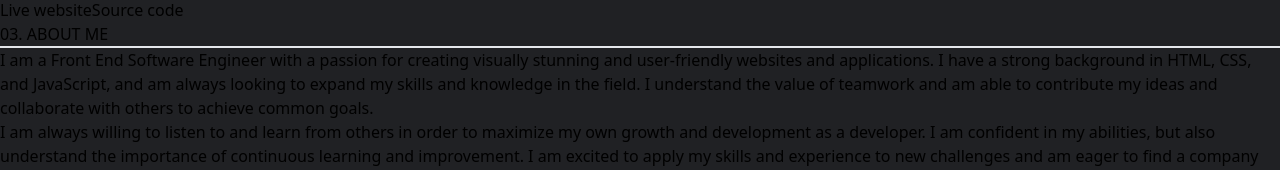
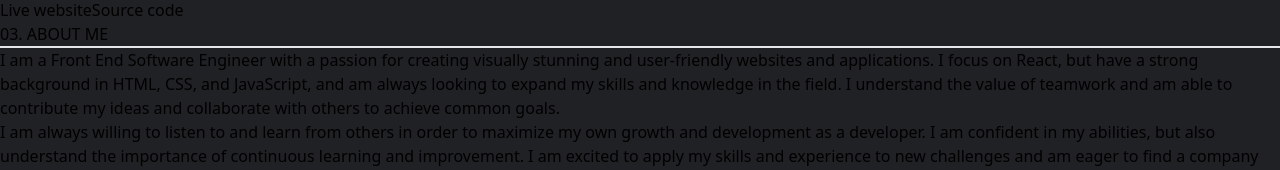
Before and after one commit to LeoJuat/web-portfolio, a React (Create React App) app: page / in a window 1280 px wide. Shown: the part 1684-1854 px from the top of the page. Built offline with nearby package versions, Linux system fonts and the light colour scheme; what @material-tailwind/react would draw is missing.

Commit message:
updated about me

```diff
--- a/src/Components/Content/About.js
+++ b/src/Components/Content/About.js
@@ -49,7 +49,11 @@ const About = ({ aboutRef, aboutIsIntersecting }) => {
             Front End Software Engineer
           </span>{" "}
           with a passion for creating visually stunning and user-friendly
-          websites and applications. I have a strong background in{" "}
+          websites and applications. I focus on{" "}
+          <span className="text-[#fcc419] underline decoration-[#fcc419] underline-offset-4">
+            React
+          </span>
+          , but have a strong background in{" "}
           <span className="text-[#fcc419] underline decoration-[#fcc419] underline-offset-4">
             HTML
           </span>
```
